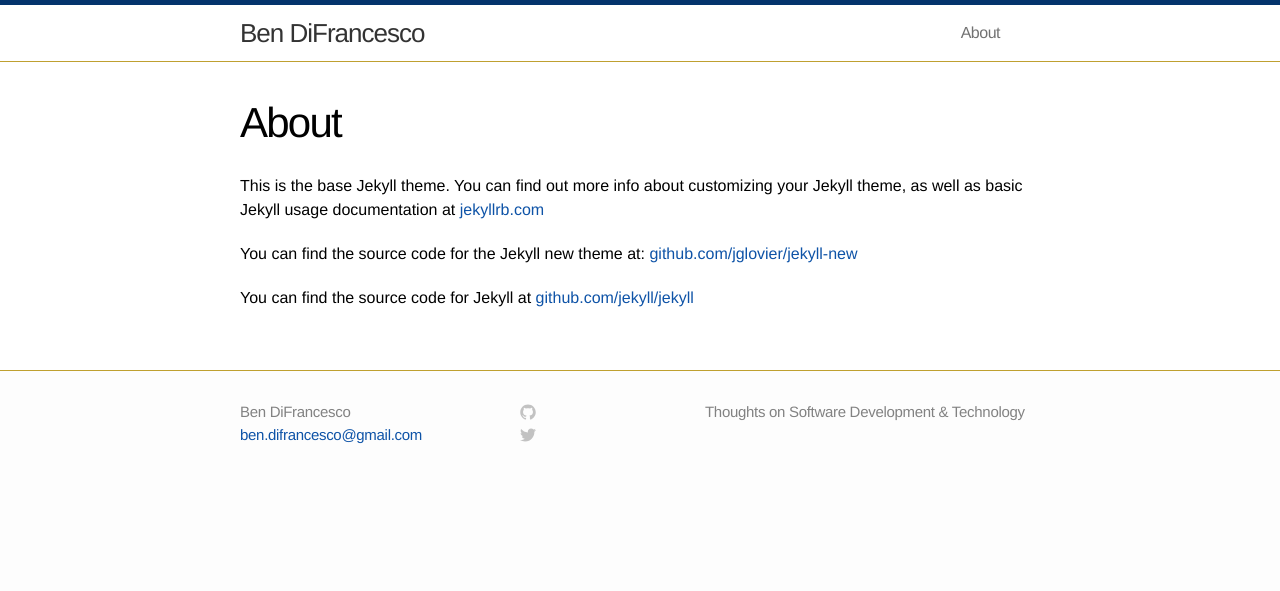
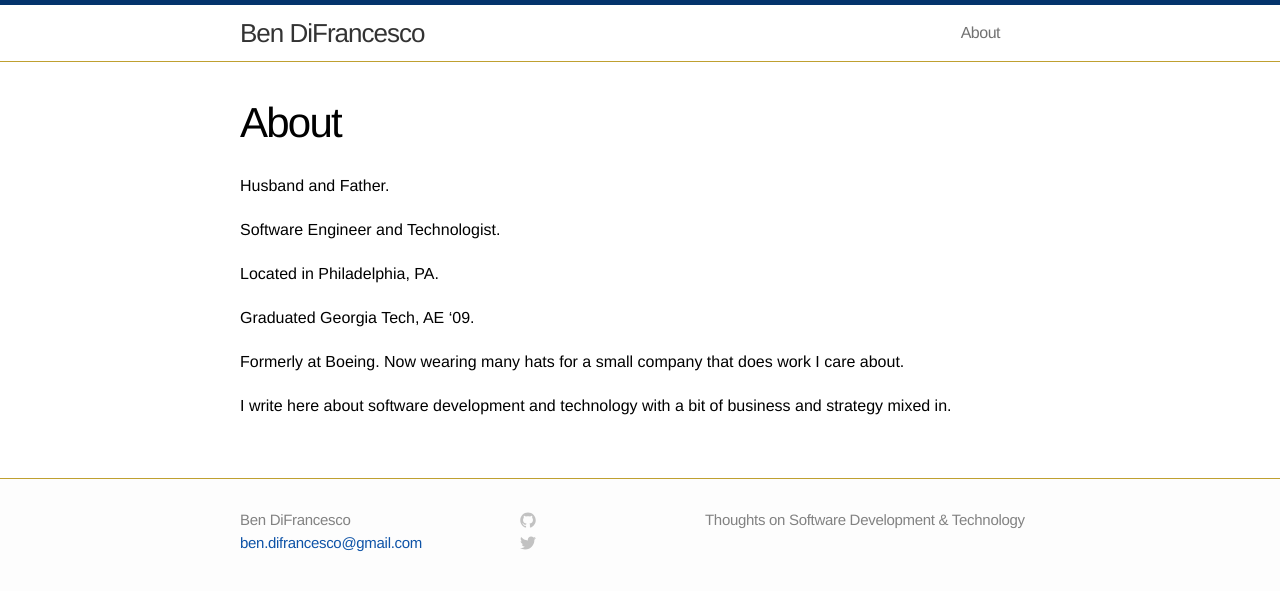
Before and after one commit to apbendi/apbendi.github.io, a Jekyll site: the page built from about.md, in a window 1280 px wide. Shown: the top 591 px of the page. Built offline with Jekyll 4.4.1, drawn with Linux system fonts in a browser that asks for light colours.

Commit message:
Updated About

```diff
--- a/about.md
+++ b/about.md
@@ -4,8 +4,14 @@ title: About
 permalink: /about/
 ---
 
-This is the base Jekyll theme. You can find out more info about customizing your Jekyll theme, as well as basic Jekyll usage documentation at [jekyllrb.com](http://jekyllrb.com/)
+Husband and Father.
 
-You can find the source code for the Jekyll new theme at: [github.com/jglovier/jekyll-new](https://github.com/jglovier/jekyll-new)
+Software Engineer and Technologist.
 
-You can find the source code for Jekyll at [github.com/jekyll/jekyll](https://github.com/jekyll/jekyll)
+Located in Philadelphia, PA.
+
+Graduated Georgia Tech, AE '09.
+
+Formerly at Boeing. Now wearing many hats for a small company that does work I care about.
+
+I write here about software development and technology with a bit of business and strategy mixed in.
```
